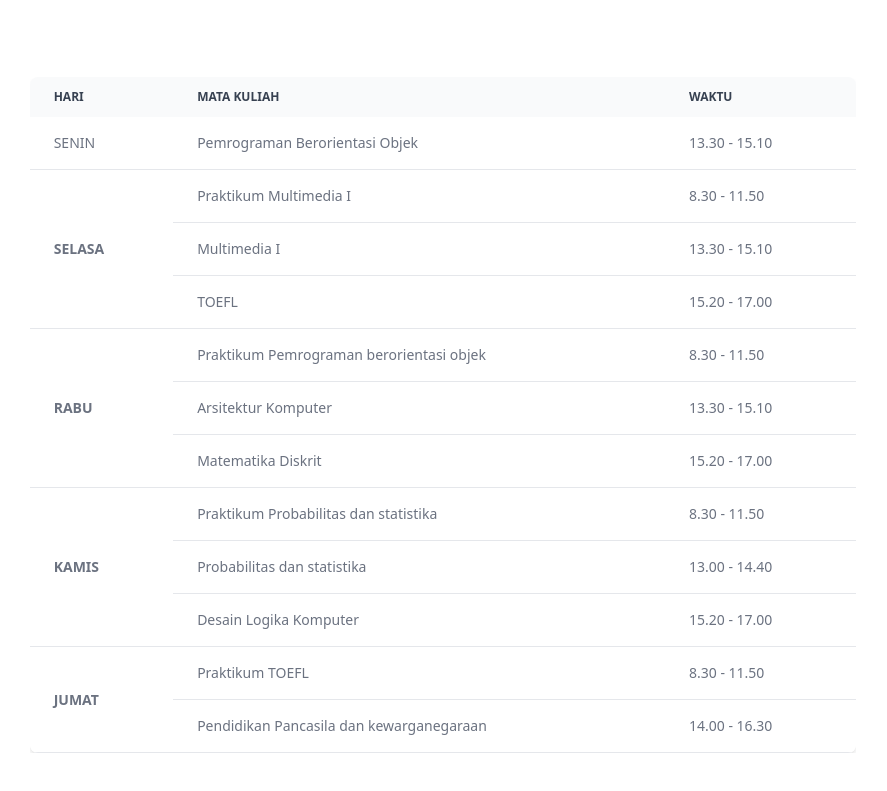
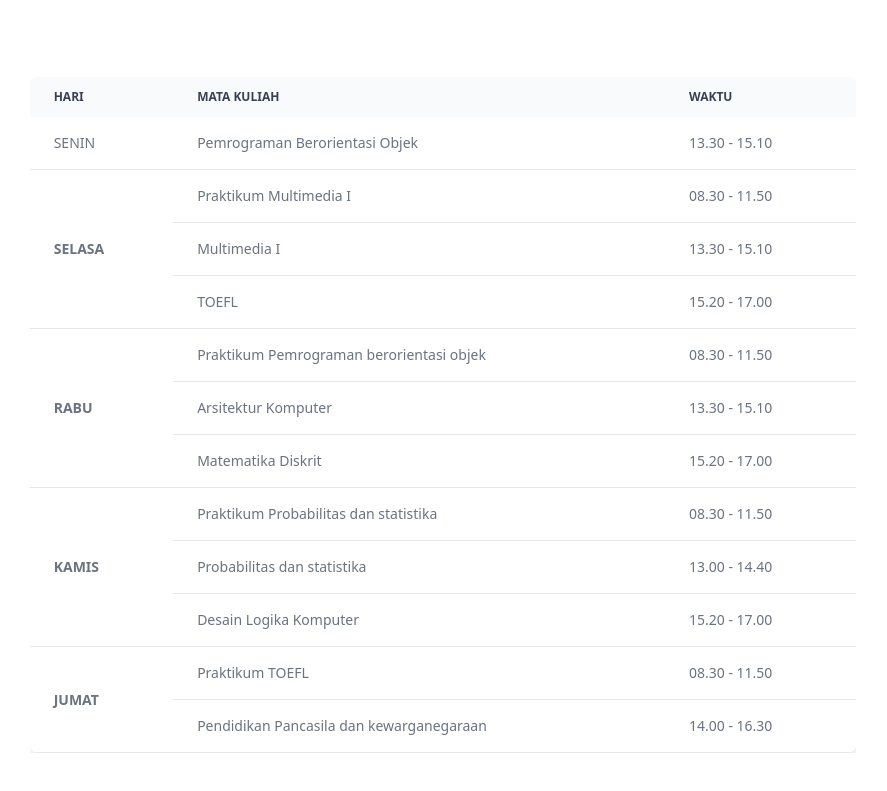
Before and after one commit to A-TI23/A-TI23.github.io, a plain HTML site: page index.html in a window 1280 px wide. Shown: the part 737-1528 px from the top of the page, without its empty margins (197-1084 px from the left). Drawn offline with nearby package versions, Linux system fonts and the light colour scheme.

Commit message:
update jadwal kelass

```diff
--- a/index.html
+++ b/index.html
@@ -74,7 +74,7 @@
                       <tr class="bg-white border-b dark:bg-gray-800 dark:border-gray-700">
                           <th rowspan="3" class="py-4 px-6">SELASA</th>
                           <td class="py-4 px-6">Praktikum Multimedia I</td>
-                          <td class="py-4 px-6">8.30 - 11.50</td>
+                          <td class="py-4 px-6">08.30 - 11.50</td>
                       </tr>
                       <tr class="bg-white border-b dark:bg-gray-800 dark:border-gray-700">
                           <td class="py-4 px-6">Multimedia I</td>
@@ -87,7 +87,7 @@
                       <tr class="bg-white border-b dark:bg-gray-800 dark:border-gray-700">
                         <th rowspan="3" class="py-4 px-6">RABU</th>
                         <td class="py-4 px-6">Praktikum Pemrograman berorientasi objek</td>
-                        <td class="py-4 px-6">8.30 - 11.50</td>
+                        <td class="py-4 px-6">08.30 - 11.50</td>
                       </tr>
                       <tr class="bg-white border-b dark:bg-gray-800 dark:border-gray-700">
                           <td class="py-4 px-6">Arsitektur Komputer</td>
@@ -100,7 +100,7 @@
                       <tr class="bg-white border-b dark:bg-gray-800 dark:border-gray-700">
                         <th rowspan="3" class="py-4 px-6">KAMIS</th>
                         <td class="py-4 px-6">Praktikum Probabilitas dan statistika</td>
-                        <td class="py-4 px-6">8.30 - 11.50</td>
+                        <td class="py-4 px-6">08.30 - 11.50</td>
                       </tr>
                       <tr class="bg-white border-b dark:bg-gray-800 dark:border-gray-700">
                           <td class="py-4 px-6">Probabilitas dan statistika</td>
@@ -113,7 +113,7 @@
                       <tr class="bg-white border-b dark:bg-gray-800 dark:border-gray-700">
                         <th rowspan="3" class="py-4 px-6">JUMAT</th>
                         <td class="py-4 px-6">Praktikum TOEFL</td>
-                        <td class="py-4 px-6">8.30 - 11.50</td>
+                        <td class="py-4 px-6">08.30 - 11.50</td>
                       </tr>
                       <tr class="bg-white border-b dark:bg-gray-800 dark:border-gray-700">
                           <td class="py-4 px-6">Pendidikan Pancasila dan kewarganegaraan</td>
```
